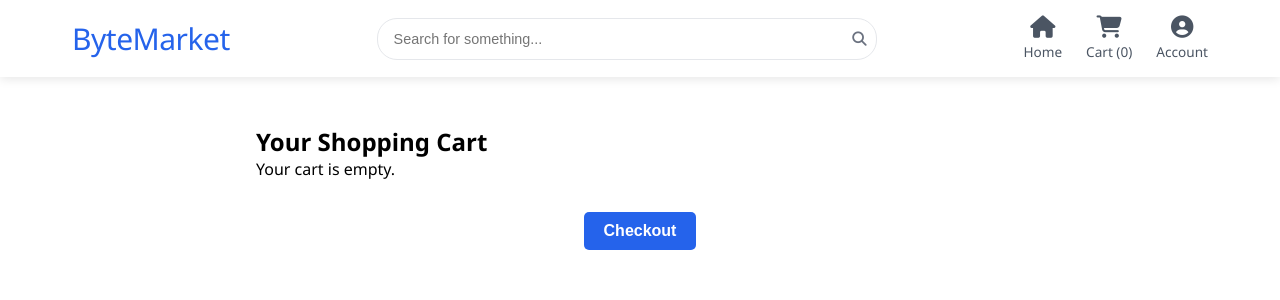
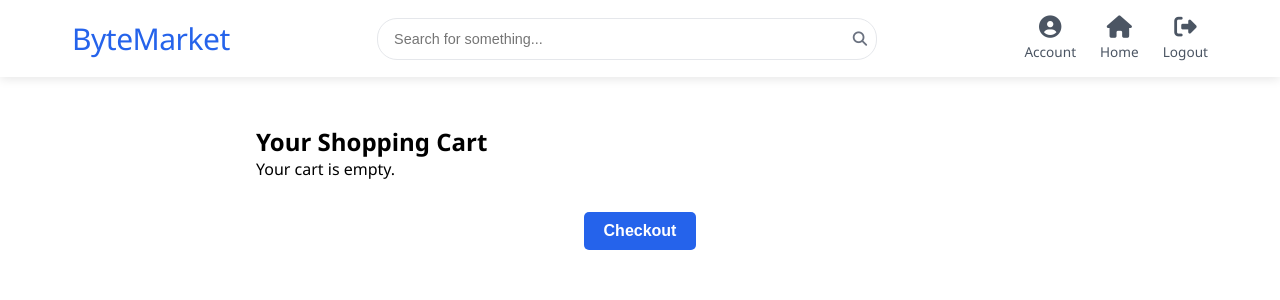
Before and after one commit to dylannguyennn/ByteMarket, a Flask app: page /cart in a window 1280 px wide. Shown: the top 300 px of the page. Run offline with Flask 3, Linux system fonts and the light colour scheme; a user stored in the database is signed in; some libraries are stand-ins or nearby versions.

Commit message:
Modified Cart page's navbar template

```diff
--- a/templates/cart.html
+++ b/templates/cart.html
@@ -25,30 +25,48 @@
             <i class="fa-solid fa-search"></i>
           </button>
         </div>
-        <nav class="nav-menu">
+
+        <!-- Navigation -->
+        <div class="nav-buttons">
+          {% if current_user.is_authenticated %}
+          <!-- Signed-In User Navigation -->
+          <div class="nav-menu">
             <ul>
               <li>
-              <a href="index.html" title="Home">
+                <a href="{{ url_for('account') }}" title="Account">
+                  <i class="fa-solid fa-circle-user"></i>
+                  <span class="nav-text">Account</span>
+                </a>
+              </li>
+              <li>
+                <a href="{{ url_for('home') }}" title="Cart">
                   <i class="fa-solid fa-house"></i>
                   <span class="nav-text">Home</span>
                 </a>
               </li>
               <li>
-              <a href="cart.html" title="Cart">
-                <i class="fa-solid fa-cart-shopping"></i>
-                <span class="nav-text"
-                  >Cart (<span id="cart-count">0</span>)</span
-                >
-              </a>
-            </li>
-            <li>
-              <a href="account.html" title="Account">
-                <i class="fa-solid fa-circle-user"></i>
-                <span class="nav-text">Account</span>
+                <a href="{{ url_for('logout') }}" title="Logout">
+                  <i class="fa-solid fa-right-from-bracket"></i>
+                  <span class="nav-text">Logout</span>
                 </a>
               </li>
             </ul>
-        </nav>
+          </div>
+          {% else %}
+          <!-- Signed-Out User Navigation -->
+          <div class="nav-buttons">
+            <a href="{{ url_for('login') }}">Sign In</a>
+            <a href="{{ url_for('register') }}">Register</a>
+          </div>
+          {% endif %}
+        </div>
+
+        <!-- For Mobile Responsiveness -->
+        <button class="hamburger-menu" aria-label="Toggle menu">
+          <span class="bar"></span>
+          <span class="bar"></span>
+          <span class="bar"></span>
+        </button>
       </div>
     </header>
 
```
Lines whose indentation alone changed are shown as unchanged.
